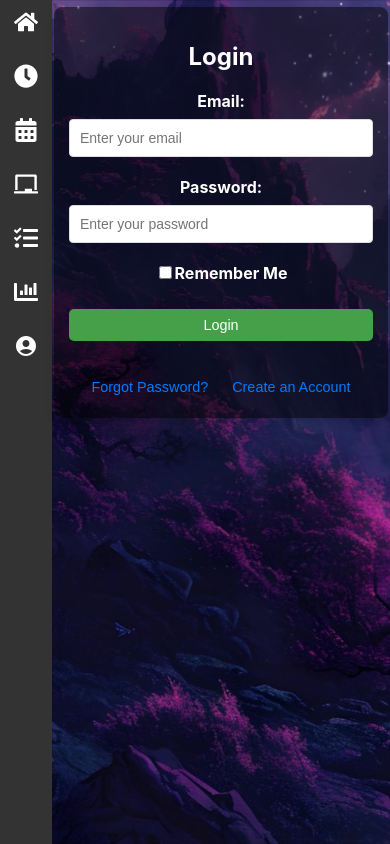
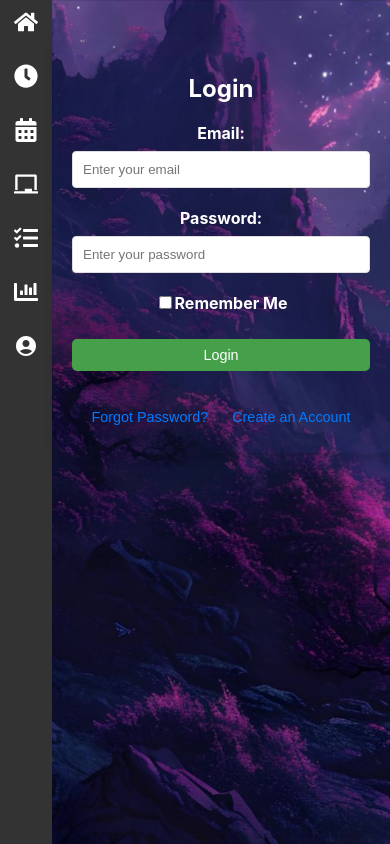
Before and after one commit to ShantanuSingh08/DailyGridsApp, a React (Create React App) app: page /account in a window 390 px wide. Built offline with nearby package versions, Linux system fonts and the light colour scheme; no server answers.

Commit message:
Update Account.css

```diff
--- a/src/Account.css
+++ b/src/Account.css
@@ -1,14 +1,12 @@
 /* Account.css */
 .account-container {
-  max-width: 90%;
-  width: 400px;
+    max-width: 400px;
     margin: 50px auto;
     padding: 20px;
     margin-top: 10%;
-  background-color: rgba(0, 0, 0, 0.5);
+    background-color: (0, 0, 0, 0.5);
     border-radius: 8px;
     box-shadow: 0 6px 10px rgba(0, 0, 0, 0.1);
-  color: #fff; /* For better contrast on dark background */
   }
 
   form {
@@ -34,7 +32,6 @@ button {
     color: white;
     border: none;
     cursor: pointer;
-  border-radius: 4px;
   }
 
   button:hover {
@@ -56,16 +53,13 @@ button:hover {
   .form-row {
     display: flex;
     justify-content: space-between;
-  gap: 10px;
     margin-bottom: 20px;
-  flex-wrap: wrap; /* Ensure inputs stack on smaller screens */
   }
 
   .form-group {
     display: flex;
     flex-direction: column;
     flex-basis: 48%;
-  flex-grow: 1; /* Ensures even spacing for inputs */
   }
 
   .form-group label {
@@ -77,40 +71,3 @@ button:hover {
     border: 1px solid #ccc;
     border-radius: 4px;
   }
-
-/* Responsive Design */
-@media (max-width: 768px) {
-  .account-container {
-    width: 100%;
-    padding: 15px;
-    margin-top: 5%;
-  }
-
-  .form-row {
-    flex-direction: column;
-  }
-
-  .form-group {
-    flex-basis: 100%;
-  }
-
-  button {
-    font-size: 16px;
-    padding: 12px;
-  }
-}
-
-@media (max-width: 480px) {
-  .account-container {
-    margin-top: 2%;
-  }
-
-  input {
-    font-size: 14px;
-  }
-
-  button {
-    font-size: 14px;
-    padding: 10px;
-  }
-}
```
Lines whose indentation alone changed are shown as unchanged.
